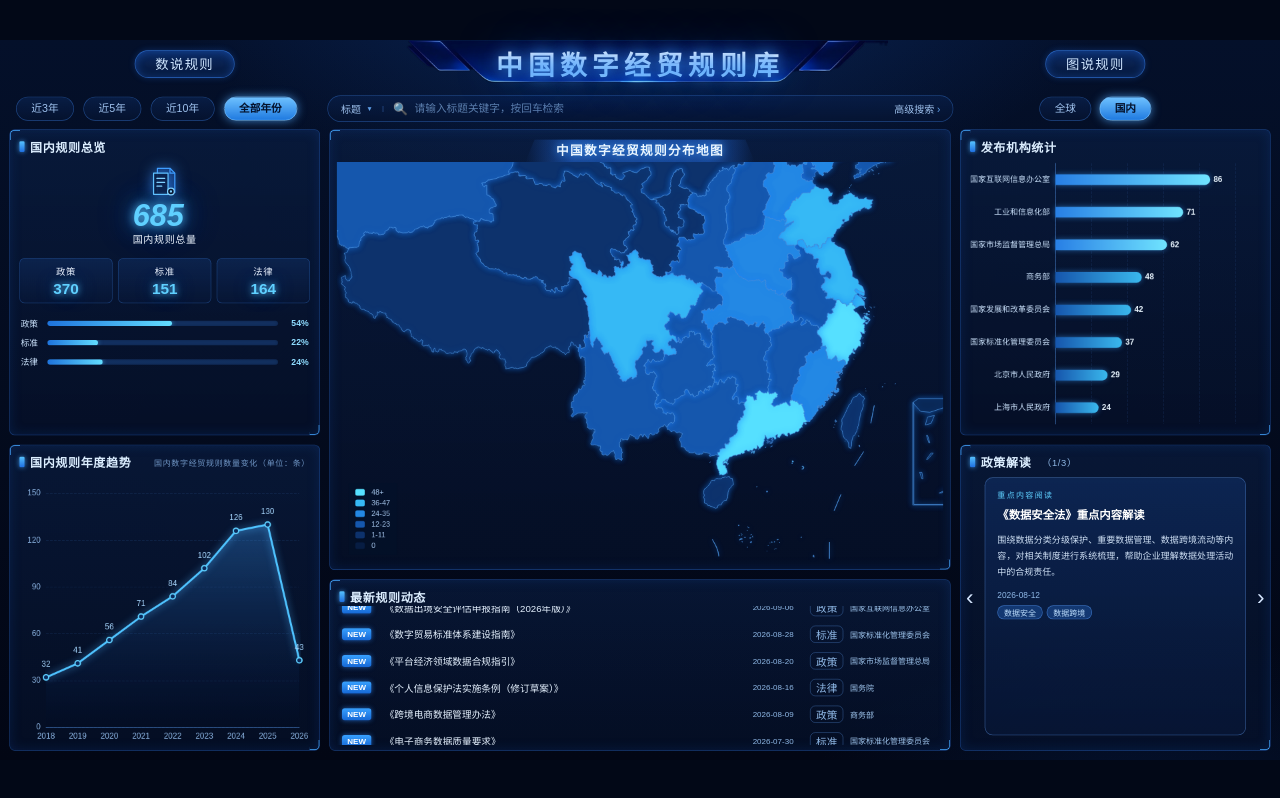
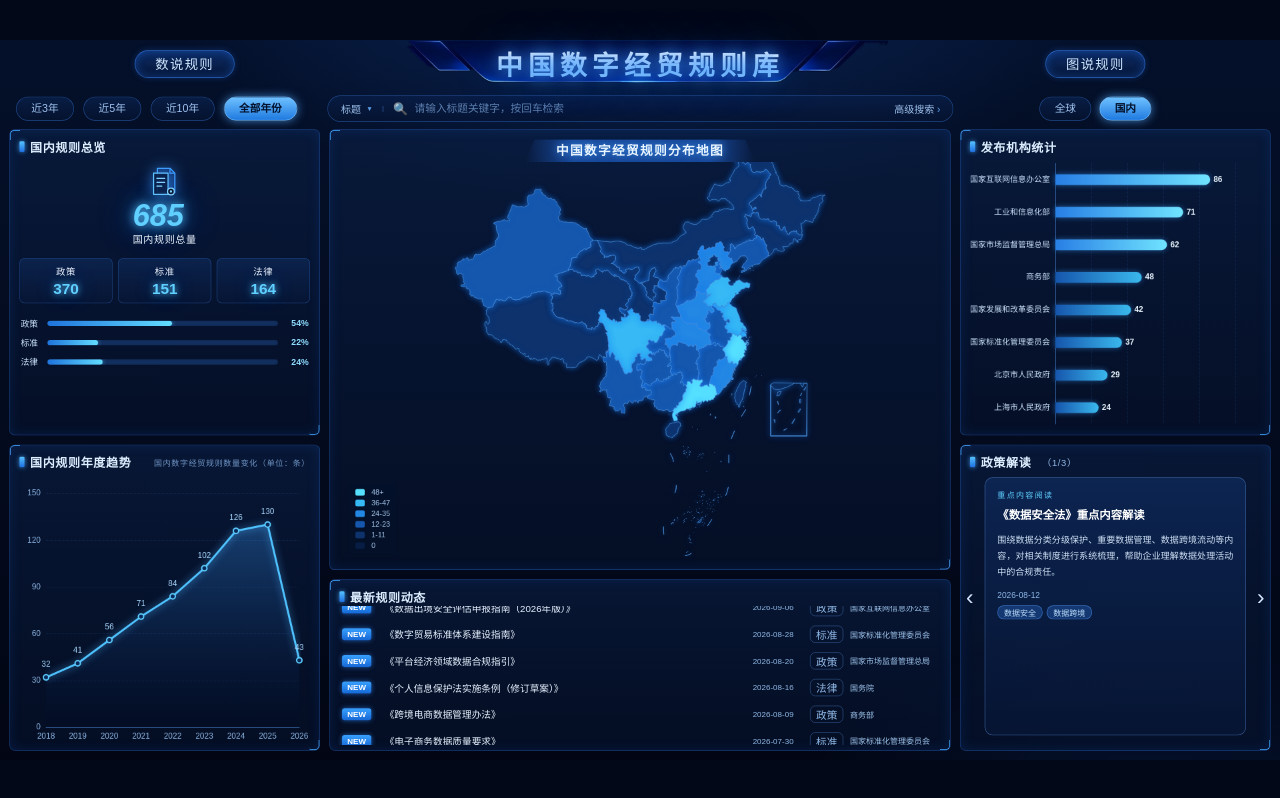
Before and after one commit to poxuxuxux/Digital-Economic-and-Trade-Rules-Dashboard, a Vue app: page / in a window 1280 px wide. Both pictures are taken after a click on the element "国内". Built offline with nearby package versions, Linux system fonts and the light colour scheme.

Commit message:
fix domestic map viewport and roaming

```diff
--- a/src/components/DomesticMapPanel.vue
+++ b/src/components/DomesticMapPanel.vue
@@ -71,10 +71,13 @@ const option = computed(() => {
       name: '规则数量',
       type: 'map',
       map: 'china',
-      roam: false,
-      layoutCenter: ['52%', '45%'],
-      layoutSize: '185%',
-      zoom: 1.08,
+      // Keep the complete China map in the initial viewport, while allowing
+      // users to pan and zoom into provinces for inspection.
+      roam: true,
+      scaleLimit: { min: 0.85, max: 3.5 },
+      layoutCenter: ['50%', '48%'],
+      layoutSize: '100%',
+      zoom: 1,
       top: 32,
       bottom: 14,
       left: 18,
```
